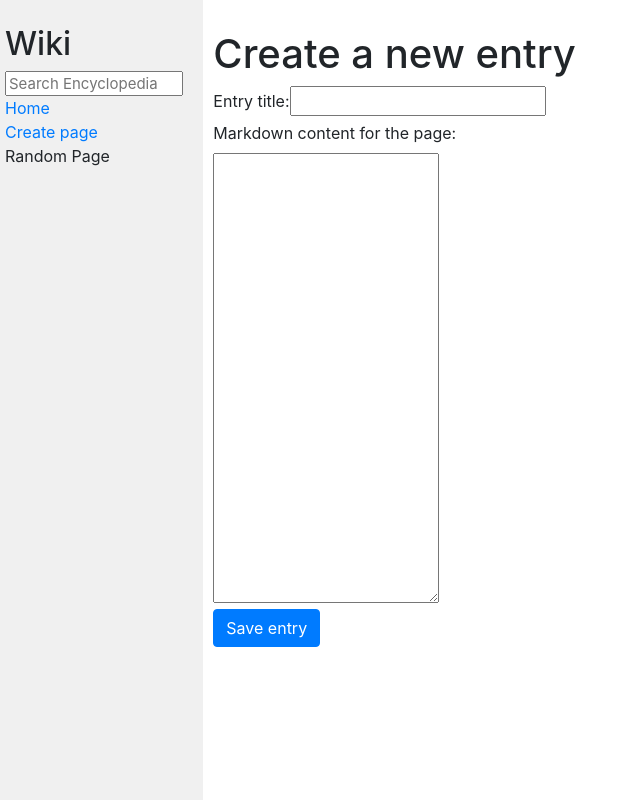
After one commit to map3101/project1-CS50W-2020-, a Django app: page /create/ in a window 1280 px wide. The commit adds this page. Shown: the whole page, without its empty margins (0-640 px from the left). Run offline with Django 3.2, Linux system fonts and the light colour scheme; some libraries are stand-ins or nearby versions.

Commit message:
Create new entry page function implemented

```diff
--- /dev/null
+++ b/wiki/encyclopedia/forms.py
@@ -0,0 +1,5 @@
+from django import forms
+
+class CreateForm(forms.Form):
+    title = forms.CharField(label="Entry title")
+    text = forms.CharField(label="Markdown content for the page", widget=forms.Textarea(attrs={"rows":5, "cols":20}))
--- a/wiki/encyclopedia/static/encyclopedia/styles.css
+++ b/wiki/encyclopedia/static/encyclopedia/styles.css
@@ -36,3 +36,8 @@ textarea {
 .sidebar h2 {
     margin-top: 5px;
 }
+
+textarea {
+    width: fit-content;
+    height: 450px;
+  }
--- /dev/null
+++ b/wiki/encyclopedia/templates/encyclopedia/create.html
@@ -0,0 +1,28 @@
+{% extends "encyclopedia/layout.html" %}
+
+{% block title %}
+    Create page
+{% endblock %}
+
+{% block body %}
+    <h1>Create a new entry</h1>
+    <form action="{% url 'create' %}" method="POST">
+        {% csrf_token %}
+        <table>
+            {{ form.title.label_tag }}
+            {{ form.title }}
+        </br>
+            {{ form.text.label_tag }}
+        </br>
+            {{ form.text }}
+        </table>
+        {% if alert != "" %}
+        <div class="container ml-5">
+            <div class="alert alert-danger text-center" role="alert">
+                {{ alert }}
+            </div>
+        </div>
+{% endif %}
+        <button type="submit" class="btn btn-primary">Save entry</button>
+    </form>
+{% endblock %}
--- a/wiki/encyclopedia/templates/encyclopedia/layout.html
+++ b/wiki/encyclopedia/templates/encyclopedia/layout.html
@@ -20,7 +20,7 @@
                     <a href="{% url 'index' %}">Home</a>
                 </div>
                 <div>
-                    Create New Page
+                    <a href="{% url 'create' %}">Create page</a>
                 </div>
                 <div>
                     Random Page
--- a/wiki/encyclopedia/urls.py
+++ b/wiki/encyclopedia/urls.py
@@ -5,5 +5,6 @@ from . import views
 urlpatterns = [
     path("", views.index, name="index"),
     path("wiki/<str:title>/", views.entry, name="entry"),
-    path("results/<str:query>/", views.results, name="results")
+    path("results/<str:query>/", views.results, name="results"),
+    path("create/", views.create, name="create")
 ]
--- a/wiki/encyclopedia/views.py
+++ b/wiki/encyclopedia/views.py
@@ -3,7 +3,7 @@ import markdown2
 from django.shortcuts import render, redirect
 
 from . import util
-
+from .forms import CreateForm
 
 def index(request):
     # If user submit the search form
@@ -47,3 +47,28 @@ def results(request, query):
         "resultsList": resultsList,
         "term": searchTerm
     })
+
+def create(request):
+    alert = ""
+    if request.method == 'POST':
+        form = CreateForm()
+        form.title = request.POST.get('title')
+        form.text = request.POST.get('text')
+        #check if the entry exists
+        if util.get_entry(form.title) != None:
+            alert = "ERROR: This entry already exists!"
+            return render(request, "encyclopedia/create.html", {
+                "form": form,
+                "alert": alert
+            })
+
+        else:
+            util.save_entry(form.title, form.text)
+            return redirect('entry', title=form.title)
+
+    else:
+        form = CreateForm()
+        return render(request, "encyclopedia/create.html", {
+            "form": form,
+            "alert": alert
+        })
```
